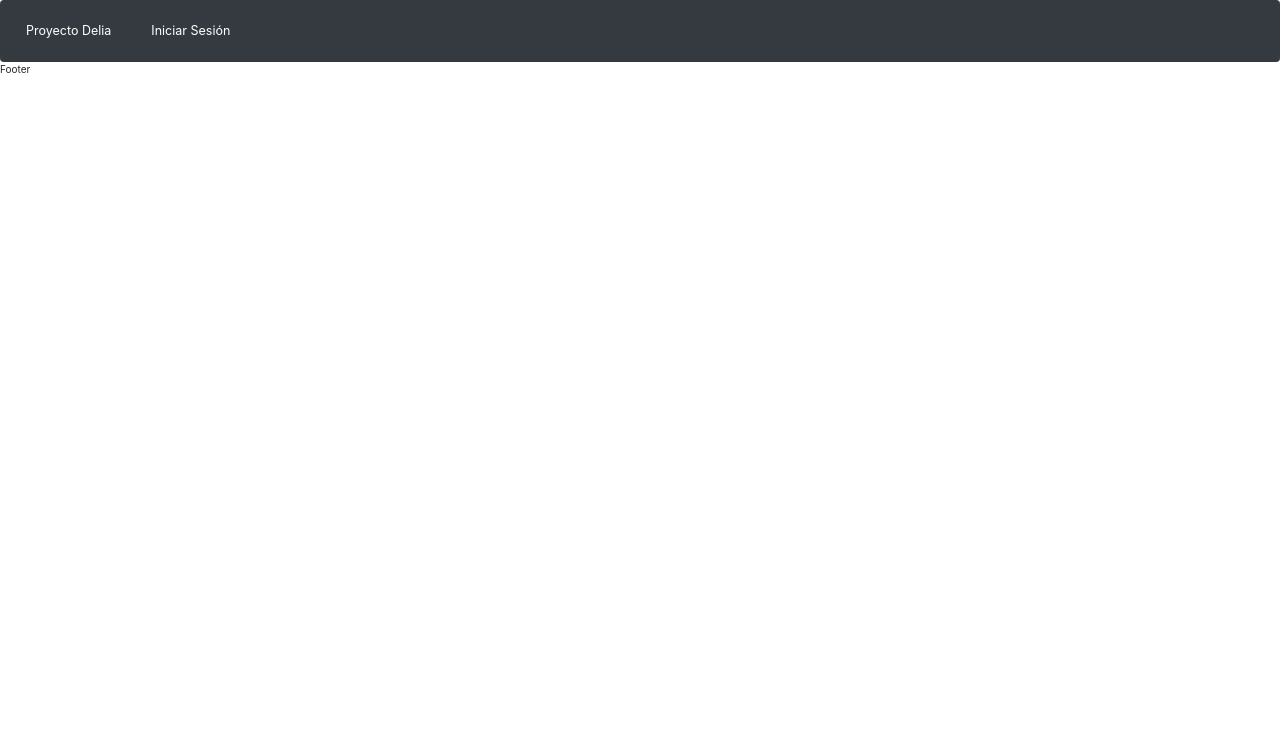
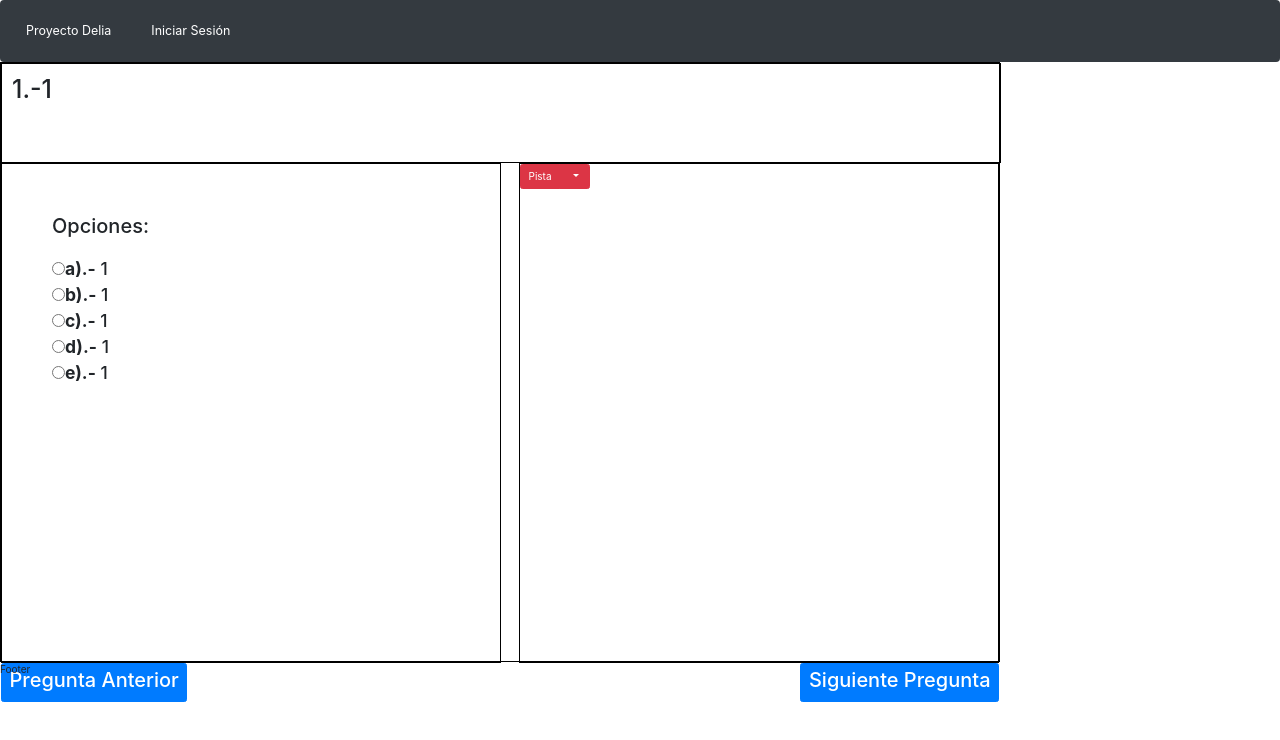
Before and after one commit to elmoconh/practica, an Angular app in the folder perfil/client/: page /question/1/1/1/1/1/1/1/1/1 in a window 1280 px wide. Before the commit this address led to /. Shown: the top 740 px of the page. Built offline with nearby package versions, Linux system fonts and the light colour scheme.

Commit message:
respaldo 5/11/2020

```diff
--- a/perfil/client/src/app/app-routing.module.ts
+++ b/perfil/client/src/app/app-routing.module.ts
@@ -11,7 +11,7 @@ const routes: Routes = [
   { path: "", component: HomeComponent },
   { path: "login", component: LoginComponent },
   { path: "register", component: RegisterComponent },
-  { path: "question/:id/:enu/:a/:b/:c/:d/:e/:res", component: QuestionComponent, pathMatch: 'full' },
+  { path: "question/:us/:id/:enu/:a/:b/:c/:d/:e/:res", component: QuestionComponent, pathMatch: 'full' },
 
   { path: "profile", component: ProfileComponent, canActivate: [AuthGuard] }
 ];
--- a/perfil/client/src/app/historial.service.ts
+++ b/perfil/client/src/app/historial.service.ts
@@ -10,9 +10,9 @@ export class HistorialService {
 
     constructor(private http: HttpClient) { }
 
-    public historial(quest){
-     console.log("pasa historial " + quest);
-    return this.http.post(`${this.URL}/historial/${quest}`, quest);
+    public historial(quest, user){
+     console.log("pasa historial " + quest+ user);
+    return this.http.post(`${this.URL}/historial/${quest}/${user}`, quest);
 
   }
 }
--- a/perfil/client/src/app/profile/profile.component.ts
+++ b/perfil/client/src/app/profile/profile.component.ts
@@ -69,11 +69,11 @@ getQuestion(id){
 
         res  => {
           this.tasks = res;
-          console.log('pasa 2: ' + this.tasks['Enunciado'])
           var r = this.tasks['Enunciado'];
           var question = r.replace(" ", "%").replace(","," ");
           console.log(question);
           this.router.navigate(['/question/'+
+          this.details['email']+'/'+
           this.tasks['ID']+'/'+
           this.tasks['Enunciado']+'/'+
           this.tasks['a']+'/'+
--- a/perfil/client/src/app/question/question.component.html
+++ b/perfil/client/src/app/question/question.component.html
@@ -1,10 +1,10 @@
-<div  style="border: 1px  solid #000000; width:1000px; height: 600px; align-content: initial;">
+<div  style="border: 1px  solid #000000; width:1000px; height: 600px; align-content:center;">
     <div style="border: 1px  solid #000000; width:1000px; height: 100px; padding: 10px;" >
-        <h2>{{question.id}}.-{{question.enun}}</h2>
+        <h1>{{question.id}}.-{{question.enun}}</h1>
      </div>
     <div class="float-left" style="border: 1px  solid #000000; width:500px; height: 500px; padding:50px;" >
         <form>
-            <h2>opciones: </h2><br>
+            <h2>Opciones: </h2><br>
 
                <h3> <input type="radio"  name="option" value="a" (click)="option('a')"><label> a).-</label> {{question.a}}<br>
                 <input type="radio"  name="option" value="b" (click)="option('b')"><label> b).-</label> {{question.b}}<br>
@@ -27,11 +27,11 @@
             </div>
         </div>
 
-        <div class="align-bottom" style="height: 100%;">
-        <button margin="30px" class="btn btn-primary float-right align-bottom" type="button" (click)="getHistorial(question?.id)" >Siguiente Pregunta</button>
-        <button margin="30px" class="btn btn-primary float-left align-bottom" type="button" (click)="getHistorial(question?.id)" >Pregunta Anterior</button>
-    </div>
     </div>
 
 
+    <div class="align-bottom" style="height: 100%;">
+        <button margin="30px" class="btn btn-primary float-right" type="button" (click)="getHistorial(question?.id)" ><h2>Siguiente Pregunta</h2></button>
+        <button margin="30px" class="btn btn-primary float-left" type="button" (click)="getHistorial(question?.id)" ><h2>Pregunta Anterior</h2></button>
+    </div>
 </div>
--- a/perfil/client/src/app/question/question.component.ts
+++ b/perfil/client/src/app/question/question.component.ts
@@ -1,4 +1,4 @@
-import { Component, OnInit } from '@angular/core';
+import { Component, OnInit, OnDestroy } from '@angular/core';
 import {Router}              from '@angular/router';
 import { QuestionsService} from "../questions.service";
 import { ActivatedRoute } from '@angular/router';
@@ -12,7 +12,9 @@ import { HistorialService } from "../historial.service";
 })
 export class QuestionComponent implements OnInit {
 
-  question: {id: string,
+  question: {
+      us:string,
+      id: string,
       enun: string
       a: string,
       b: string,
@@ -37,6 +39,7 @@ export class QuestionComponent implements OnInit {
 
   ngOnInit() {
    this.question ={
+        us: this.activatedRoute.snapshot.params.us,
         id: this.activatedRoute.snapshot.params.id,
         enun: this.activatedRoute.snapshot.params.enu,
         a: this.activatedRoute.snapshot.params.a,
@@ -50,6 +53,7 @@ export class QuestionComponent implements OnInit {
   this.pista("");
   this.option("no contestada");
   this.startTimer();
+
   }
 
 putHistorial(quest){
@@ -58,7 +62,7 @@ putHistorial(quest){
   this.questHist.push(this.hist);
   console.log("Historial pregunta:  "+JSON.stringify(this.questHist));
   var userHistorial = JSON.stringify(this.questHist);
- this.auth.historial(userHistorial).subscribe(response => {
+ this.auth.historial(userHistorial, this.question.us).subscribe(response => {
     console.log(response);
       this.message ="actualizado";
               }, error => {
@@ -97,7 +101,7 @@ option(opt){
 
 }
 
-async nextQuestion(id){
+nextQuestion(id){
   console.log(id);
   this.taskService.getTasks(id).subscribe(
     res  => {
@@ -105,6 +109,7 @@ async nextQuestion(id){
           console.log('pasa 2: ' + this.tasks['Enunciado'])
           var r = this.tasks['Enunciado'];
           this.router.navigateByUrl('/profile', {skipLocationChange: true}).then(()=>this.router.navigate(['/question/'+
+          this.question['us']+'/'+
           this.tasks['ID']+'/'+
           this.tasks['Enunciado']+'/'+
           this.tasks['a']+'/'+
@@ -136,18 +141,26 @@ pista(mensaje){
 
   }
 
-  time: number=1;
+  time: number;
   interval;
 
+//tiempo en segundos
+
 startTimer() {
+    this.time=0;
     this.interval = setInterval(() => {
-      if(this.time > 0) {
+     if(this.time >= 0) {
         this.time++;
+        console.log(this.time);
         this.hist.tiempo = this.time;
-
+          /*if(this.time%60==0){
+          alert("aún estás ???");
+        }*/
       }
     },1000)
   }
 
-
+ngOnDestroy(){
+  this.startTimer();
 }
+}
```
Also changed, not shown: 1 other file (tests, documents, lock files or other folders).
